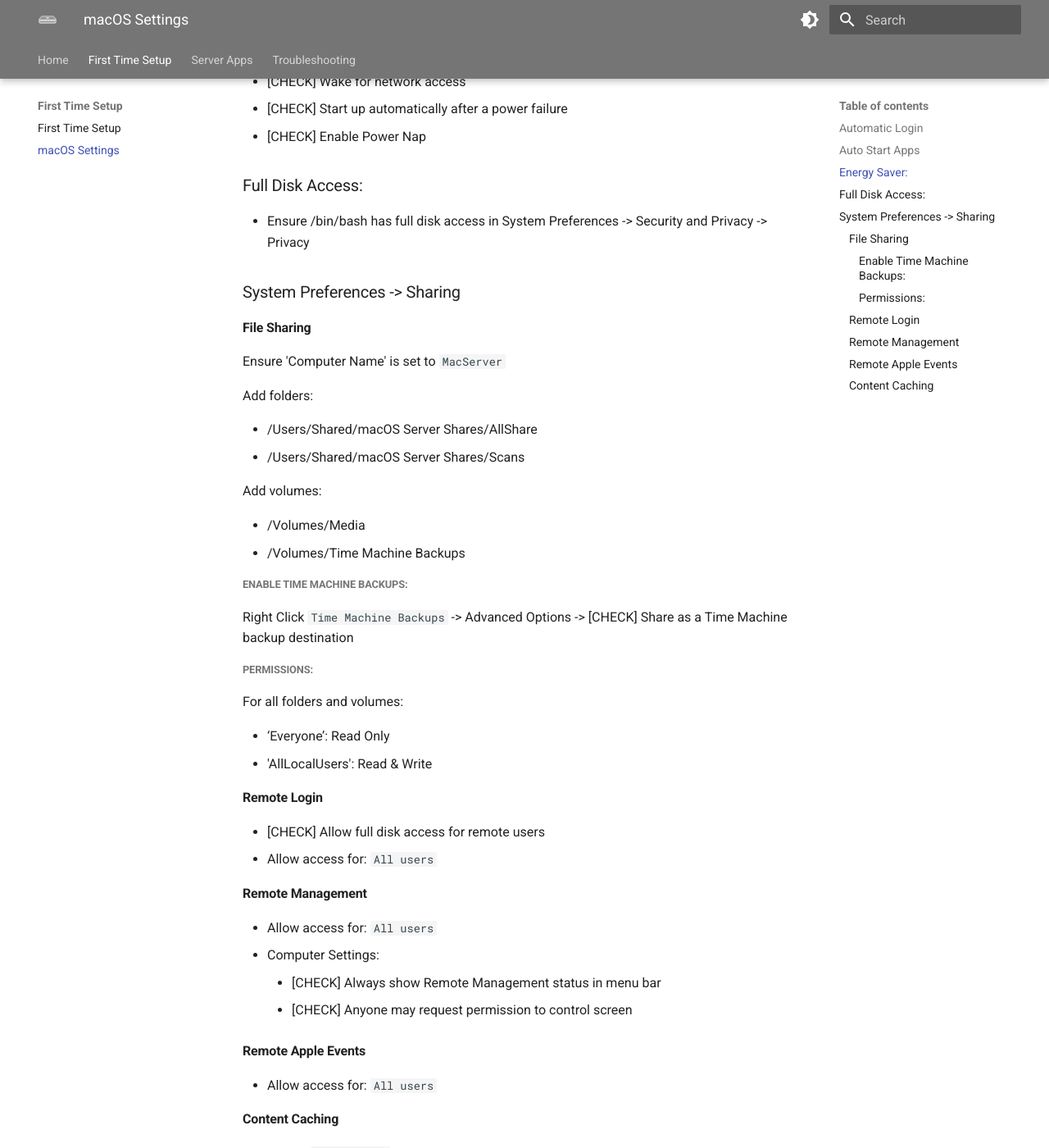
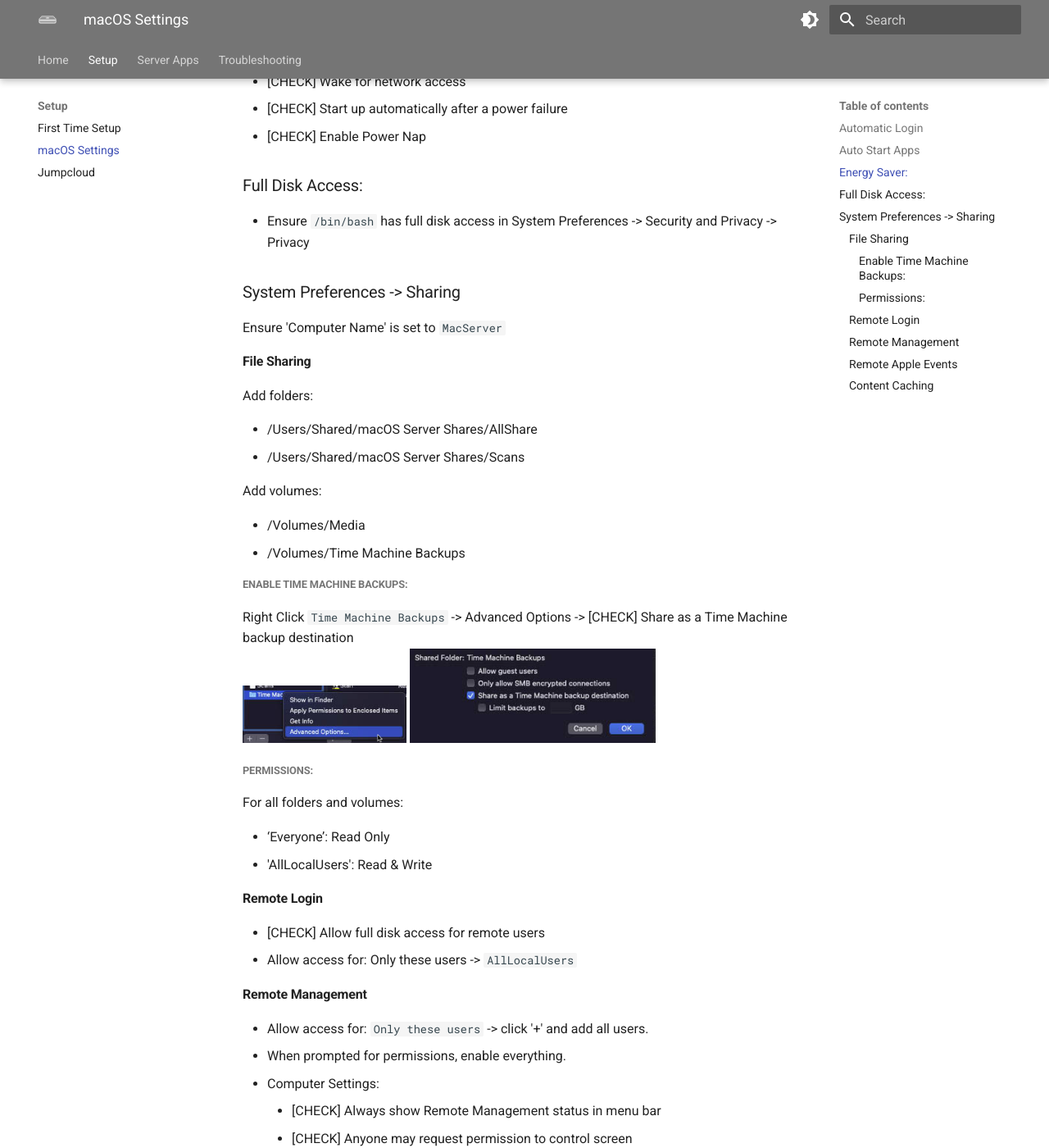
Before and after one commit to AndrewBreyen/MacServer-Documentation, an MkDocs documentation site: the page built from docs/setup/macos-settings.md, in a window 1280 px wide and 1400 px high, scrolled down 679 px. Shown: the whole window at 82% size. Built offline with MkDocs 1.6.1 and Material for MkDocs 9.7.7, drawn with Linux system fonts in a browser that asks for light colours.

Commit message:
add jumpcloud, formatting fix/reorg

```diff
--- a/docs/first-time-setup/macos-settings.md
+++ b/docs/setup/macos-settings.md
@@ -23,12 +23,11 @@
 - [CHECK] Enable Power Nap
 
 ### Full Disk Access:
-- Ensure /bin/bash has full disk access in System Preferences -> Security and Privacy -> Privacy
+- Ensure `/bin/bash` has full disk access in System Preferences -> Security and Privacy -> Privacy
 
 ### System Preferences -> Sharing
+Ensure 'Computer Name' is set to `MacServer`
 #### File Sharing
-Ensure 'Computer Name' is set to `MacServer`
-
 Add folders:
 
 - /Users/Shared/macOS Server Shares/AllShare
@@ -41,6 +40,8 @@
 
 ##### Enable Time Machine Backups:
 Right Click `Time Machine Backups` -> Advanced Options -> [CHECK] Share as a Time Machine backup destination
+![jellyfin-tv-guide-data-providers.png](../img/setup/time-machine-sharing-advanced-options.png){ width="200" }
+![jellyfin-tv-guide-data-providers.png](../img/setup/time-machine-sharing-advanced-options-menu.png){ width="300" }
 
 ##### Permissions:
 For all folders and volumes:
@@ -50,10 +51,11 @@
 
 #### Remote Login
 - [CHECK] Allow full disk access for remote users
-- Allow access for: `All users`
+- Allow access for: Only these users -> `AllLocalUsers`
 
 #### Remote Management
-- Allow access for: `All users`
+- Allow access for: `Only these users` -> click '+' and add all users.
+- When prompted for permissions, enable everything.
 - Computer Settings:
     - [CHECK] Always show Remote Management status in menu bar
     - [CHECK] Anyone may request permission to control screen
--- a/mkdocs.yml
+++ b/mkdocs.yml
@@ -2,9 +2,10 @@
 site_url: https://example.com/
 nav:
     - Home: index.md
-    - First Time Setup:
-      - 'First Time Setup': 'first-time-setup/first-time-setup.md'
-      - 'macOS Settings': 'first-time-setup/macos-settings.md'
+    - Setup:
+      - 'First Time Setup': 'setup/first-time-setup.md'
+      - 'macOS Settings': 'setup/macos-settings.md'
+      - 'Jumpcloud': 'setup/jumpcloud.md'
     - Server Apps:
       - 'macOS Server': 'server-apps/macos-server.md'
       - 'TeamViewer': 'server-apps/teamviewer.md'
```
Also changed, not shown: docs/setup/first-time-setup.md (renamed from docs/first-time-setup/first-time-setup.md, +2 -2 lines), docs/setup/jumpcloud.md (added, +1 -0 lines), docs/troubleshooting/reboot.md (+8 -4 lines), docs/img/setup/time-machine-sharing-advanced-options-menu.png (added), docs/img/setup/time-machine-sharing-advanced-options.png (added).
